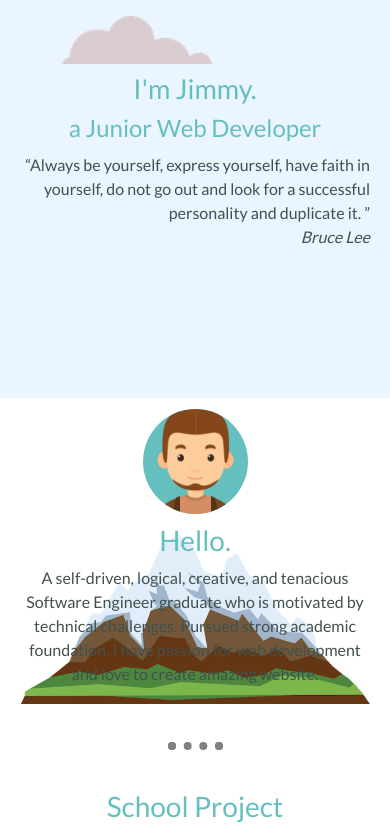
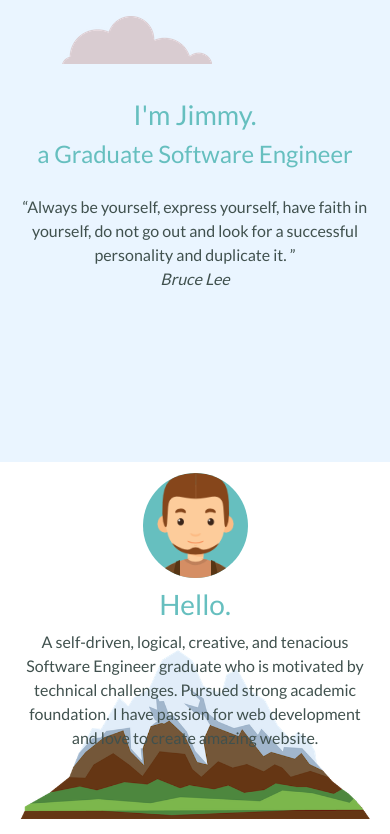
Before and after one commit to JimmyDang/MyPortfolio, a plain HTML site: page index.html in a window 390 px wide. Shown: the part 118-952 px from the top of the page. Drawn offline with nearby package versions, Linux system fonts and the light colour scheme.

Commit message:
Update my site

```diff
--- a/css/styles.css
+++ b/css/styles.css
@@ -58,8 +58,8 @@ body{
   line-height: 2;
 
 }
-.align-right{
-  text-align: right;
+.quote{
+  text-align: center;
   top: 20%;
   left:50%;
   transform: translate(-50%, -50%);
@@ -177,12 +177,16 @@ a:hover{
   .container-fluid{
     padding: 0 20px;
   }
+  .navbar{
+    padding: 2rem 0;
+  }
   .icon{
     left: 5%;
     width: 70px;
     height: 70px;
   }
   .title{
+    margin-top: 1rem;
     top: 15%;
     font-size: 1.7rem;
   }
@@ -196,8 +200,9 @@ a:hover{
     width: 100%;
     line-height: 1.5;
   }
-  .align-right{
-    top: 28%;
+  .quote{
+    top: 30%;
+    margin-bottom: 3rem;
   }
   .bottom-cloud{
     display: none;
@@ -211,3 +216,6 @@ a:hover{
     margin: 2.5rem auto;
     border-bottom: none;
   }
+  .portfolio-box{
+    margin-top: 1.5rem;
+  }
--- a/index.html
+++ b/index.html
@@ -43,8 +43,8 @@
         <div class="col">
           <img class="top-cloud" src="images/cloud.png" alt="cloud-img">
           <h1 class="heading title">I'm Jimmy.</h1>
-          <h3 class="heading sub-title"> a Junior Web Developer</h3>
-          <div class="intro align-right">
+          <h3 class="heading sub-title"> a Graduate Software Engineer</h3>
+          <div class="intro quote">
             <q>Always be yourself, express yourself, have faith in yourself, do not go out and look for a successful personality and duplicate it. </q><br>
             <i>Bruce Lee</i>
           </div>
@@ -70,7 +70,7 @@
   <hr class="ruler">
   <section id="portfolio">
     <div class="container-fluid">
-      <h1 class="heading">School Project</h1>
+      <h1 class="heading">My Project</h1>
       <div class="row">
           <div class="portfolio-box col-lg-4 col-md-6">
             <img class="portfolio-image"src="images/tindog.jpg" alt="thumbnail">
```
